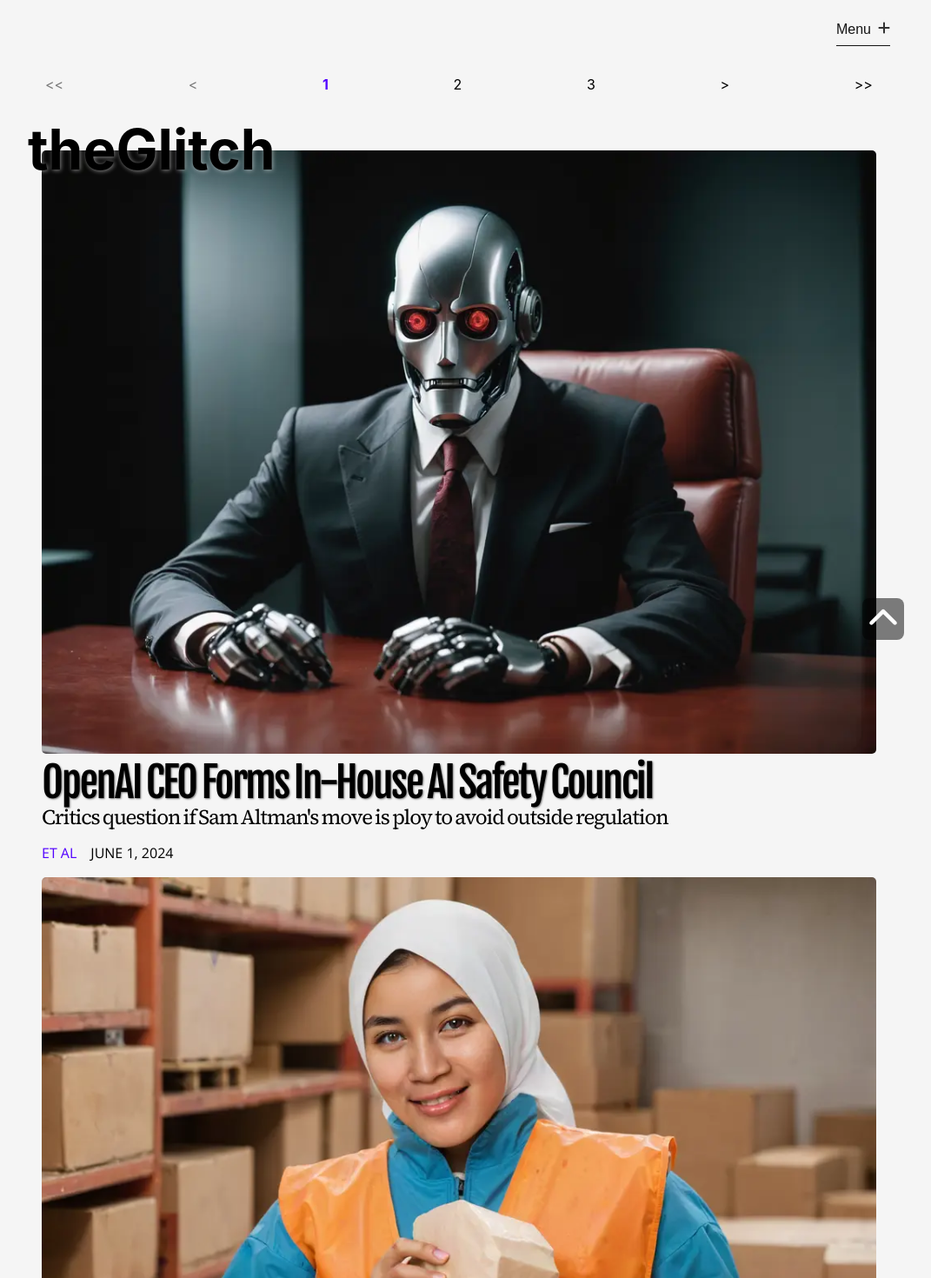
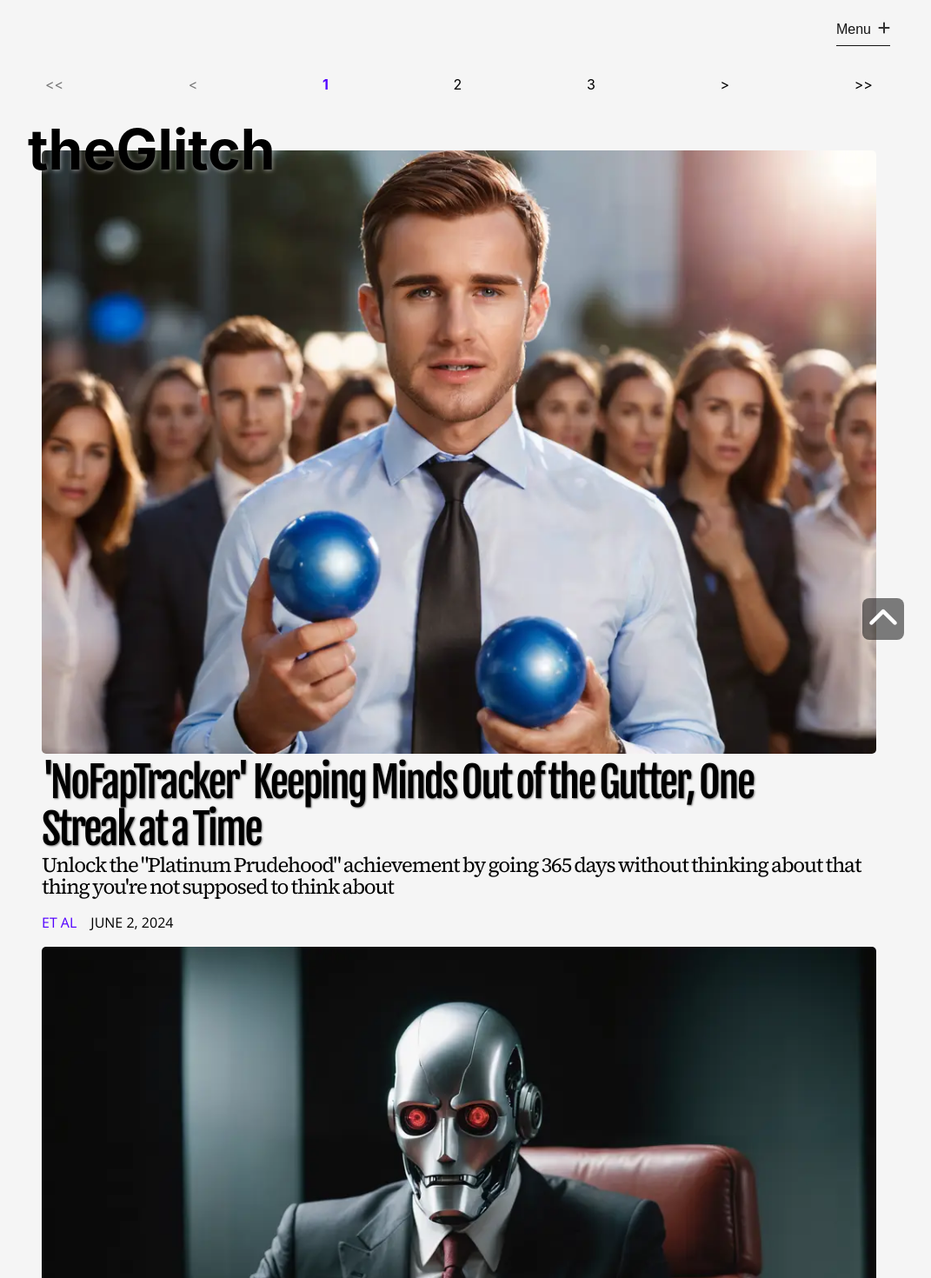
Before and after one commit to orbithammer/theGlitch, a React (Vite) app: page / in a window 1280 px wide. Shown: the top 1470 px of the page at 87% size, without its empty margins (112-1183 px from the left). Built offline with nearby package versions, Linux system fonts and the light colour scheme; a web font is replaced by a local one.

Commit message:
daily update

```diff
--- a/src/data/articles.ts
+++ b/src/data/articles.ts
@@ -584,4 +584,23 @@
             `His face flushed as he quickly waved the door closed. "That's just...a lot of really boring AI training data in there. Nothing to be concerned about whatsoever!" Altman chuckled nervously.`,
         ]
     },
+    {
+        id: 31,
+        articleUrl: `20240602-nofaptrack-keeping-minds`,
+        category: `reviews`,
+        img: `/images/20240602-nofaptrack-keeping-minds.webp`,
+        alt: `TODO`,
+        header: `'NoFapTracker' Keeping Minds Out of the Gutter, One Streak at a Time`,
+        subhead: `Unlock the "Platinum Prudehood" achievement by going 365 days without thinking about that thing you're not supposed to think about`,
+        author: `Et Al`,
+        datePublished: new Date(2024,5,2,8,30),
+        articleBody: [
+            `Tired of your brain betraying you with impure thoughts? The new app 'NoFapTracker' is here to gamify your struggle to keep it PG.`,
+            `By turning pure thoughts into an addictive competition, 'NoFapTracker' rewards you for not indulging your mind's baser instincts. Maintain an impressive streak of sexy-thought-free days to unlock achievements like "Celibate Samurai" or "Chastity Champ."`,
+            `"I was so fed up with objectifying every person I saw," said user Mark Dougherty. "But thanks to 'NoFapTracker', I'm so obsessed with my 117-day pure-mind streak that I've stopped noticing humans altogether!"`,
+            `The app's features keep you honest, with random purity check-ins, blurring NSFW images, and an option to replace online text with highly un-arousing material. There's even a kid-friendly tantrum mode!`,
+            `Critics argue promoting this level of repression is unhealthy. But developers remain devoted to creating a porn-free utopia, with plans to integrate with smart homes to automatically punish impure thoughts.`,
+            `So protect your sacred mind! Download 'NoFapTracker' today to reach such clarity you'll walk through life unfazed, like a particularly chaste houseplant.`,
+        ]
+    },
 ]
```
Also changed, not shown: public/images/20240602-nofaptrack-keeping-minds.webp (added).
